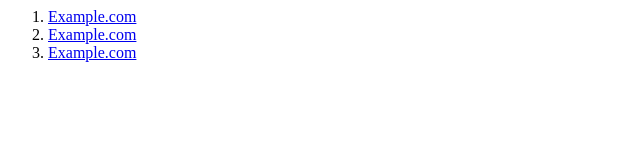
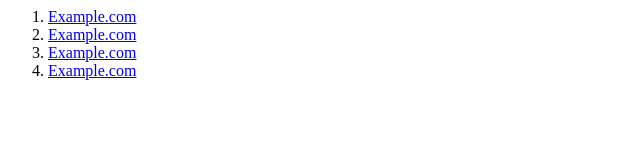
Before and after one commit to LegendaryWhatever/LegendaryWhatever.github.io, a plain HTML site: page index.html in a window 1280 px wide. Shown: the whole page, without its empty margins (0-640 px from the left). Drawn offline with Linux system fonts and the light colour scheme.

Commit message:
Update index.html

```diff
--- a/index.html
+++ b/index.html
@@ -1,5 +1,6 @@
 <ol>
   <li><a href="http://example.com/">Example.com</a></li>
   <li><a href="https://example.com/">Example.com</a></li>
-  <li><a href="FTP://example.com/">Example.com </li>
+  <li><a href="FTP://example.com/">Example.com</li>
+  <li><a href="FTP:login.password//example.com/">Example.com </li>
 </ol>
```
